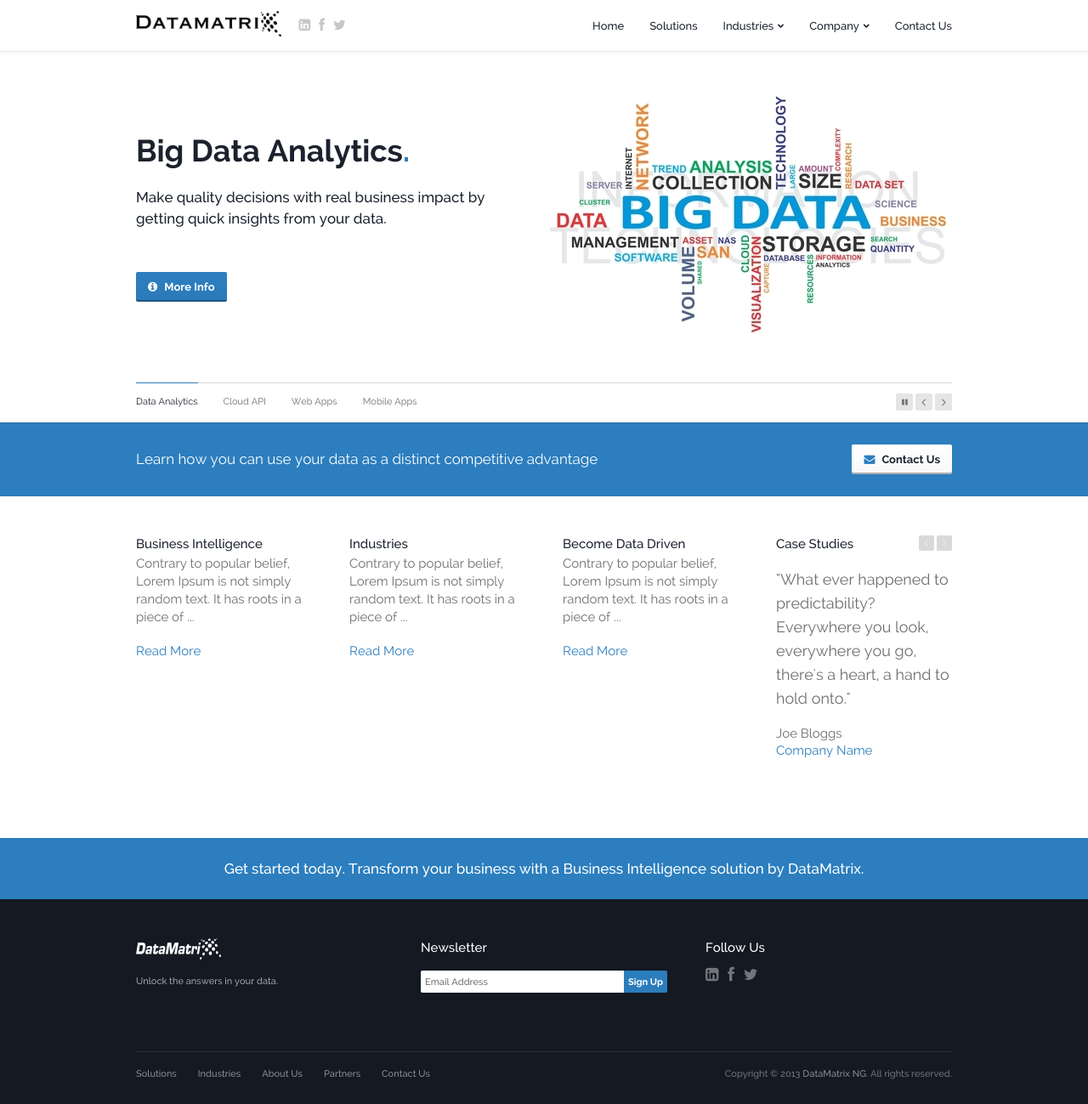
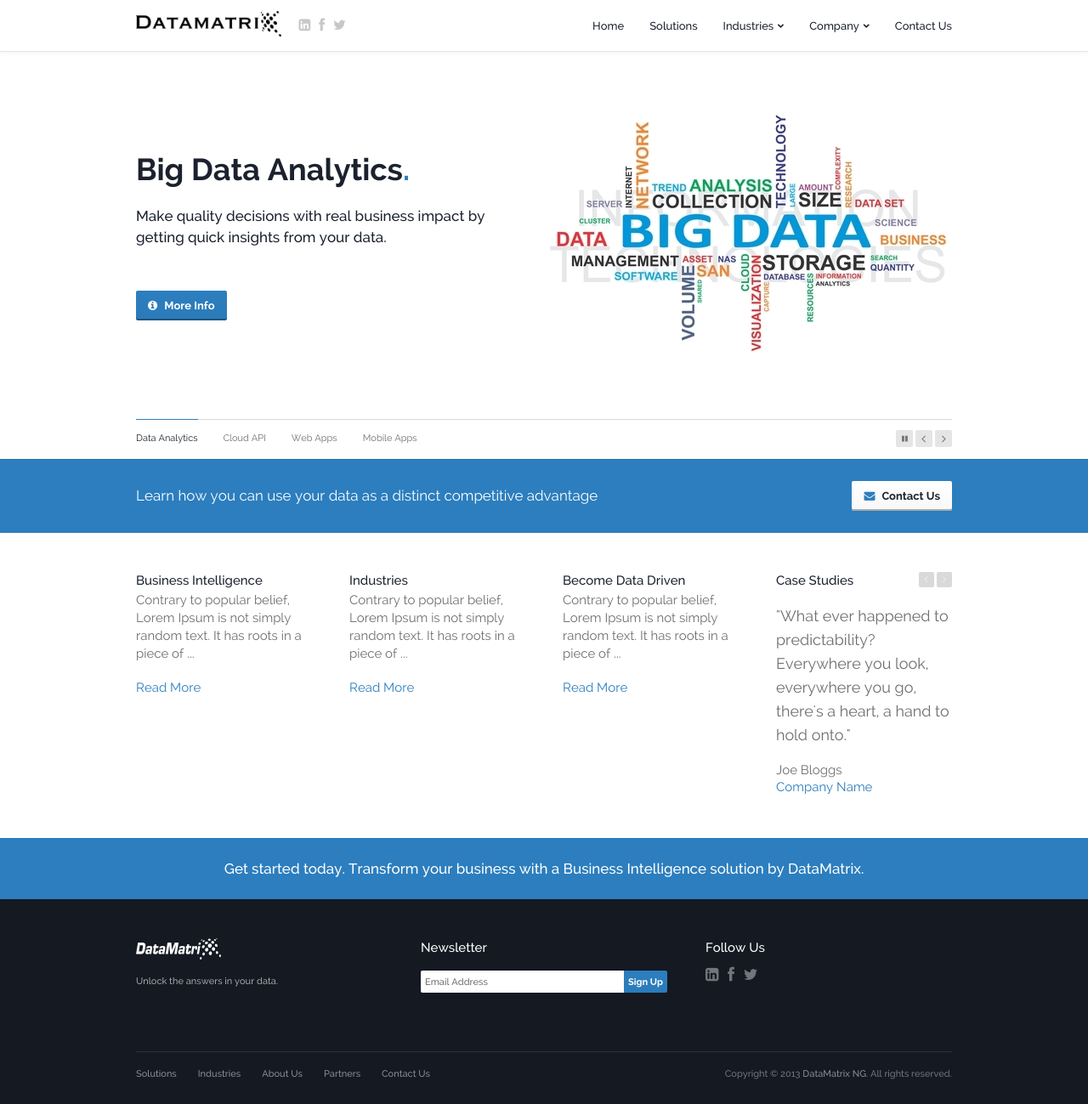
Before and after one commit to dtmtx/dtmtx.github.io, a Jekyll site: the page built from index.html, in a window 1280 px wide and 1299 px high. Shown: the whole window at 85% size. Built offline with Jekyll 4.4.1, drawn with Linux system fonts in a browser that asks for light colours; Markdown is read by kramdown in place of the engine named in the settings.

Commit message:
set banner height

```diff
--- a/css/styles.css
+++ b/css/styles.css
@@ -909,7 +909,7 @@
 	background-position: center top;
 	background-attachment: fixed;
 	visibility: hidden;
-	/*height:550px;*/
+	height:540px;
 }
 .slide-inner {
 	display: table-cell;
```
